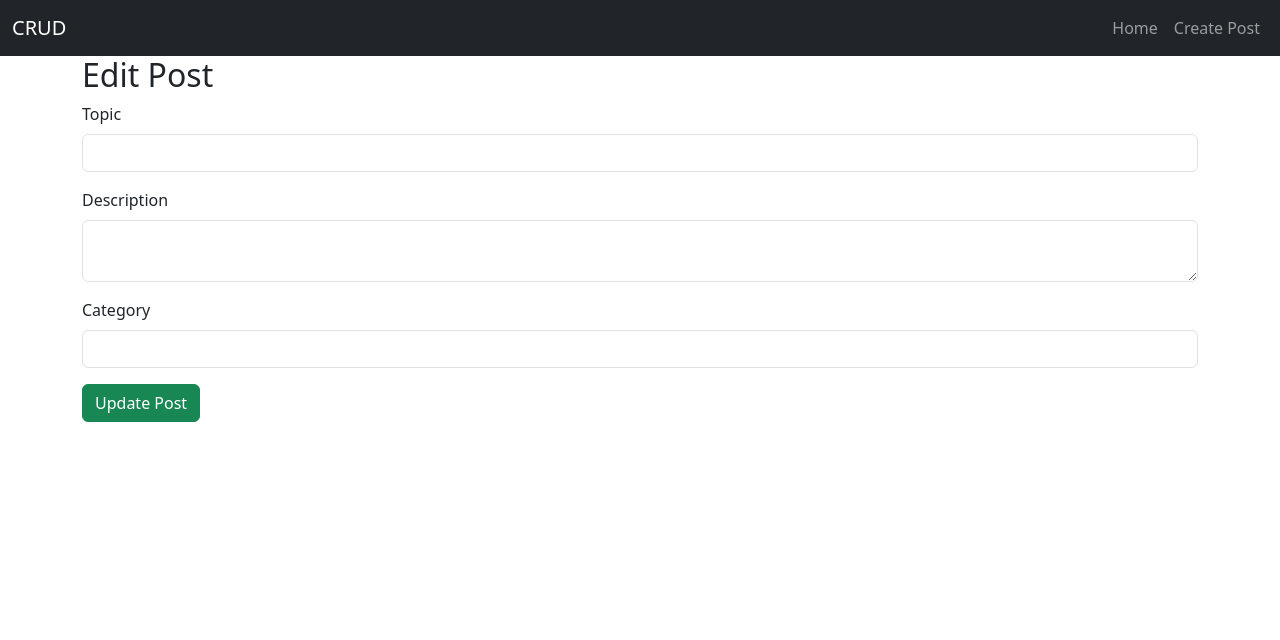
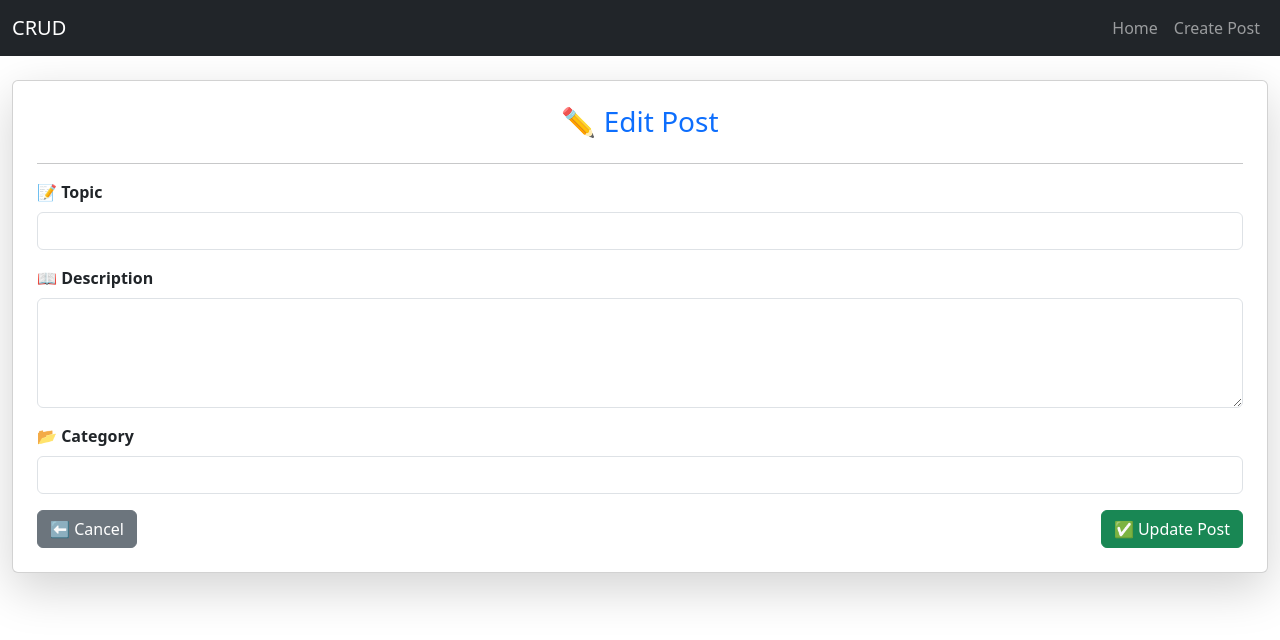
Before and after one commit to VanniKotiya/Crud, a React (Create React App) app in the folder client/: page /edit/1 in a window 1280 px wide. Shown: the top 640 px of the page. Built offline with nearby package versions, Linux system fonts and the light colour scheme; no server answers.

Commit message:
done  bootstrap styling to edit Posts

```diff
--- a/client/src/components/EditPost.js
+++ b/client/src/components/EditPost.js
@@ -1,5 +1,6 @@
 import React, { Component } from 'react';
 import axios from 'axios';
+import { Link } from 'react-router-dom';
 
 export default class EditPost extends Component {
   constructor(props) {
@@ -8,7 +9,7 @@ export default class EditPost extends Component {
     this.state = {
       topic: "",
       description: "",
-      postCatergory: ""
+      postCatergory: "",
     };
   }
 
@@ -26,9 +27,7 @@ export default class EditPost extends Component {
           });
         }
       })
-      .catch((err) => {
-        console.error("Error fetching post data:", err);
-      });
+      .catch((err) => console.error("Error fetching post data:", err));
   }
 
   handleChange = (e) => {
@@ -48,54 +47,69 @@ export default class EditPost extends Component {
     axios.put(`http://localhost:8000/post/update/${id}`, updatedPost)
       .then((res) => {
         if (res.data.success) {
-          alert("Post Updated Successfully!");
+          alert("✅ Post Updated Successfully!");
           window.location.href = "/";
         }
       })
-      .catch((err) => {
-        console.error("Error updating post:", err);
-      });
+      .catch((err) => console.error("Error updating post:", err));
   };
 
   render() {
     return (
-      <div className="container">
-        <h2>Edit Post</h2>
+      <div className="container-fluid mt-4">
+        <div className="card shadow-lg p-4">
+          <h3 className="text-primary text-center">
+            ✏️ Edit Post
+          </h3>
+          <hr />
+
           <form onSubmit={this.handleSubmit}>
             <div className="mb-3">
-            <label className="form-label">Topic</label>
+              <label className="form-label fw-bold">📝 Topic</label>
               <input
                 type="text"
                 className="form-control"
                 name="topic"
                 value={this.state.topic}
                 onChange={this.handleChange}
+                required
               />
             </div>
 
             <div className="mb-3">
-            <label className="form-label">Description</label>
+              <label className="form-label fw-bold">📖 Description</label>
               <textarea
                 className="form-control"
                 name="description"
                 value={this.state.description}
                 onChange={this.handleChange}
+                rows="4"
+                required
               ></textarea>
             </div>
 
             <div className="mb-3">
-            <label className="form-label">Category</label>
+              <label className="form-label fw-bold">📂 Category</label>
               <input
                 type="text"
                 className="form-control"
                 name="postCatergory"
                 value={this.state.postCatergory}
                 onChange={this.handleChange}
+                required
               />
             </div>
 
-          <button type="submit" className="btn btn-success">Update Post</button>
+            <div className="d-flex justify-content-between">
+              <Link to="/" className="btn btn-secondary">
+                ⬅ Cancel
+              </Link>
+              <button type="submit" className="btn btn-success">
+                ✅ Update Post
+              </button>
+            </div>
           </form>
+        </div>
       </div>
     );
   }
```
Lines whose indentation alone changed are shown as unchanged.
